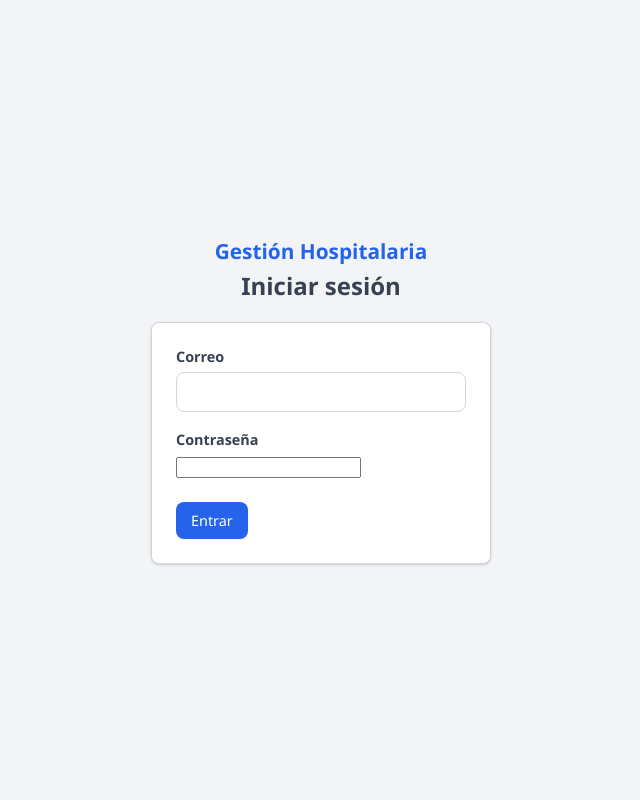
After one commit to Santiago-L10/proyecto_mongo, a Django app: page /panel/login/ in a window 1280 px wide. The commit adds this page. Shown: the whole page, without its empty margins (319-959 px from the left). Run offline with Django 5.2, Linux system fonts and the light colour scheme; parts of the project's set-up code (start-up, migrations or seed data) failed here and were passed over.

Commit message:
SIZE: L | FEAT: Se crea el flujo con login, Django guarda la sesión y redirige por rol, cierre de sesión borrando cookies

```diff
--- /dev/null
+++ b/gestion_hospital/usuarios/forms/formLogin.py
@@ -0,0 +1,27 @@
+from django import forms
+
+from .. import models
+
+
+class LoginForm(forms.Form):
+
+    email = forms.EmailField(label="Correo")
+    password = forms.CharField(widget=forms.PasswordInput, label="Contraseña")
+
+    def clean(self):
+        datos = super().clean()
+        email = datos.get("email")
+        password = datos.get("password")
+        if not email or not password:
+            return datos
+
+        usuario = models.User.objects.filter(email=email).first()
+        if usuario is None:
+            raise forms.ValidationError("El correo o la contraseña son incorrectos.")
+        if usuario.password != password:
+            raise forms.ValidationError("El correo o la contraseña son incorrectos.")
+        if usuario.activo != "SI":
+            raise forms.ValidationError("Tu usuario está inactivo. Contacta al administrador.")
+
+        self.usuario = usuario
+        return datos
--- a/gestion_hospital/usuarios/static/usuarios/panel.css
+++ b/gestion_hospital/usuarios/static/usuarios/panel.css
@@ -585,3 +585,36 @@ code {
   border-color: var(--azul);
   box-shadow: 0 0 0 3px var(--azul-claro);
 }
+
+/* Inicio de sesión --------------------------------------------------------- */
+
+.login-body {
+  display: flex;
+  align-items: center;
+  justify-content: center;
+  min-height: 100vh;
+  background: var(--gris-100);
+}
+
+.login {
+  width: 100%;
+  max-width: 380px;
+  padding: 0 20px;
+}
+
+.login__logo {
+  text-align: center;
+  color: var(--azul);
+  font-size: 1.3rem;
+  margin: 0 0 4px;
+}
+
+.login h2 {
+  text-align: center;
+  color: var(--gris-700);
+  margin-bottom: 20px;
+}
+
+.login .formulario {
+  max-width: none;
+}
--- a/gestion_hospital/usuarios/templates/usuarios/base.html
+++ b/gestion_hospital/usuarios/templates/usuarios/base.html
@@ -16,6 +16,11 @@
         <a href="{% url 'usuarios:perfil_lista' %}">Perfiles</a>
         <a href="{% url 'usuarios:usuario_lista' %}">Usuarios</a>
         <a href="{% url 'usuarios:usuario_crear' %}">Registrar usuario</a>
+        {% if request.session.user_id %}
+          <a href="{% url 'usuarios:logout_sesion' %}">Cerrar sesión ({{ request.session.nombre }})</a>
+        {% else %}
+          <a href="{% url 'usuarios:login_sesion' %}">Iniciar sesión</a>
+        {% endif %}
       </nav>
     </div>
   </header>
--- /dev/null
+++ b/gestion_hospital/usuarios/templates/usuarios/login.html
@@ -0,0 +1,40 @@
+{% load static %}
+<!DOCTYPE html>
+<html lang="es">
+<head>
+  <meta charset="UTF-8">
+  <meta name="viewport" content="width=device-width, initial-scale=1.0">
+  <title>Iniciar sesión</title>
+  <link rel="stylesheet" href="{% static 'usuarios/panel.css' %}">
+</head>
+<body class="login-body">
+  <main class="login">
+    <h1 class="login__logo">Gestión Hospitalaria</h1>
+    <h2>Iniciar sesión</h2>
+
+    <form method="post" class="formulario">
+      {% csrf_token %}
+
+      {% if form.non_field_errors %}
+        <div class="error">{{ form.non_field_errors }}</div>
+      {% endif %}
+
+      <div class="campo">
+        <label>Correo</label>
+        {{ form.email }}
+        {{ form.email.errors }}
+      </div>
+
+      <div class="campo">
+        <label>Contraseña</label>
+        {{ form.password }}
+        {{ form.password.errors }}
+      </div>
+
+      <div class="acciones-formulario">
+        <button type="submit" class="boton boton--primario">Entrar</button>
+      </div>
+    </form>
+  </main>
+</body>
+</html>
--- a/gestion_hospital/usuarios/urls.py
+++ b/gestion_hospital/usuarios/urls.py
@@ -1,5 +1,6 @@
 from django.urls import path
 
+from .views.viewAuth import login_sesion, logout_sesion
 from .views.viewPanel import panel_home
 from .views.viewRol import perfil_lista, perfil_editar
 from .views.viewUsuario import (
@@ -13,6 +14,8 @@ from .views.viewUsuario import (
 app_name = "usuarios"
 
 urlpatterns = [
+    path("login/", login_sesion, name="login_sesion"),
+    path("logout/", logout_sesion, name="logout_sesion"),
     path("", panel_home, name="panel_home"),
     # Perfiles / roles
     path("perfiles/", perfil_lista, name="perfil_lista"),
--- /dev/null
+++ b/gestion_hospital/usuarios/views/viewAuth.py
@@ -0,0 +1,45 @@
+from django.shortcuts import redirect, render
+
+from ..forms.formLogin import LoginForm
+from .viewComunes import nombre_rol
+
+
+#Devuelve la ruta a la que se redirige según el rol del usuario.
+def ruta_por_rol(rol):
+    if rol == "ADMIN":
+        return "/panel/"
+    elif rol == "DOCTOR":
+        # aquí va el path del módulo del doctor (registros médicos / citas)
+        return "/doctor/"
+    elif rol == "PACIENTE":
+        # aquí va el path del módulo del paciente (citas)
+        return "/paciente/"
+    elif rol == "FARMACEUTICO":
+        # aquí va el path del módulo de farmacia
+        return "/farmacia/"
+    elif rol == "RECEPCIONISTA":
+        # aquí va el path del módulo de recepción (citas / facturación)
+        return "/recepcion/"
+    return "/panel/"
+
+
+#Iniciar sesión con correo y contraseña (la sesión de Django es el token).
+def login_sesion(request):
+    if request.method == "POST":
+        form = LoginForm(request.POST)
+        if form.is_valid():
+            usuario = form.usuario
+            rol = nombre_rol(usuario)
+            request.session["user_id"] = str(usuario.id)
+            request.session["rol"] = rol
+            request.session["nombre"] = usuario.first_name + " " + usuario.last_name
+            return redirect(ruta_por_rol(rol))
+    else:
+        form = LoginForm()
+    return render(request, "usuarios/login.html", {"form": form})
+
+
+#Cerrar sesión (borra la sesión actual).
+def logout_sesion(request):
+    request.session.flush()
+    return redirect("usuarios:login_sesion")
```
Also changed, not shown: gestion_hospital/usuarios/apps.py (+6 -1 lines), gestion_hospital/usuarios/seed.py (+16 -0 lines).
